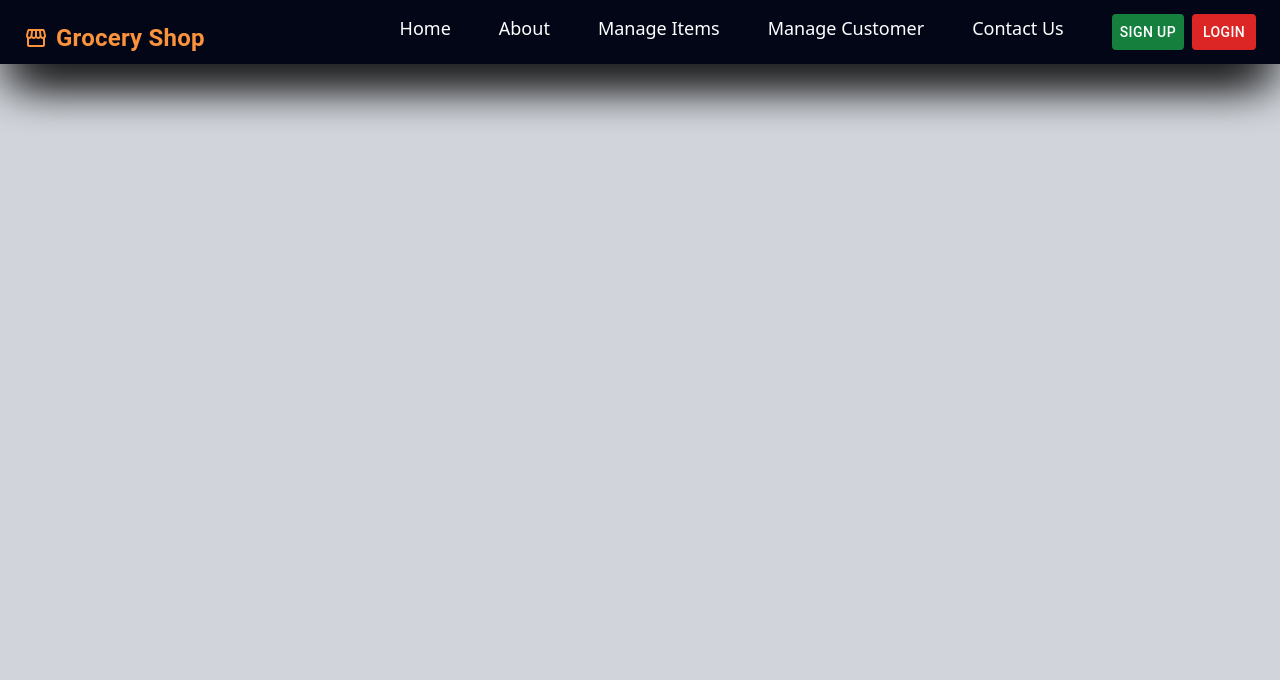
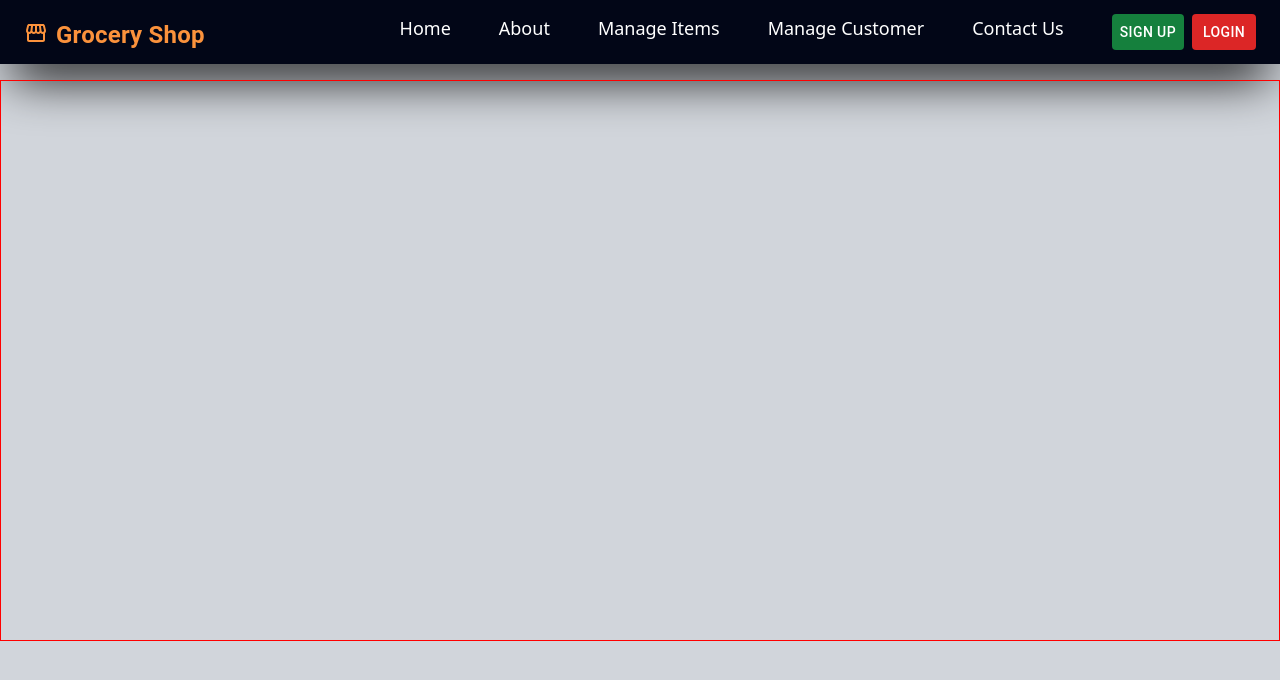
Before and after one commit to AbhiWPA/MERN-Application, a React (Create React App) app in the folder frontend/: page / in a window 1280 px wide. Shown: the top 680 px of the page. Built offline with nearby package versions, Linux system fonts and the light colour scheme.

Commit message:
Content updated

```diff
--- a/frontend/public/index.html
+++ b/frontend/public/index.html
@@ -3,6 +3,7 @@
   <head>
     <meta charset="utf-8" />
     <link rel="icon" href="%PUBLIC_URL%/favicon.ico" />
+    <link rel="stylesheet" href="https://cdn.jsdelivr.net/npm/bootstrap@5.3.0/dist/css/bootstrap.min.css" />
     <meta name="viewport" content="width=device-width, initial-scale=1" />
     <meta name="theme-color" content="#000000" />
     <meta
@@ -39,5 +40,6 @@
       To begin the development, run `npm start` or `yarn start`.
       To create a production bundle, use `npm run build` or `yarn build`.
     -->
+    <script src="https://cdn.jsdelivr.net/npm/bootstrap@5.3.0/dist/js/bootstrap.bundle.min.js"></script>
   </body>
 </html>
--- a/frontend/src/App.js
+++ b/frontend/src/App.js
@@ -10,7 +10,7 @@ import Layout from './components/Layout/Layout'
 
 function App() {
   return (
-    <div className="App">
+    <div className="App h-screen">
      <Layout/>
     </div>
   );
--- a/frontend/src/components/Layout/Header.js
+++ b/frontend/src/components/Layout/Header.js
@@ -7,11 +7,11 @@ import {Link} from 'react-router-dom'
 const Header = () => {
   return (
     <>
-    <Box>
+    <Box className="!h-20 !fixed">
       <AppBar component={'nav'} sx={{fontSize: 100}} className='!bg-slate-950 !shadow-2xl !shadow-black'>
         <Toolbar>
-          <Typography className='!font-bold !text-2xl !mt-3 text-orange-400' component={'div'} sx={{flexGrow:1}}>
-            <StorefrontIcon  className='!mr-2 mb-1'/>
+          <Typography className='!font-bold !text-2xl !mt-2 text-orange-400' component={'div'} sx={{flexGrow:1}}>
+            <StorefrontIcon  className='!mr-2 mb-2'/>
             Grocery Shop
           </Typography>
           <Box>
--- a/frontend/src/components/Layout/Layout.js
+++ b/frontend/src/components/Layout/Layout.js
@@ -13,7 +13,7 @@ const Layout = () => {
     <>
        <Header />
 
-  <main>
+  <main className='!mt-20 '>
   <Routes>
     <Route path='/' element={<Home/>}/>
     <Route path='/about' element={<About/>}/>
--- a/frontend/src/pages/Home.js
+++ b/frontend/src/pages/Home.js
@@ -1,11 +1,57 @@
 import React from 'react'
 import Header from '../components/Layout/Header'
+import image from "../assets/photo-01.jpg";
 
 const Home = () => {
   return (
    <>
-    <Header />
-    <h1>Home Page</h1>
+
+      {/* <div className='z-10 absolute mt-56 ml-10 bg-transparent'>
+      </div>
+      <img src={image} className='w-full' style={{objectFit: 'cover', height: '550px'}}></img> */}
+
+      <div className='relative' style={{objectFit: 'cover', height: '561px', border: '1px solid red', marginTop: '64px'}}>
+
+                  {/* <div id="carouselExampleCaptions" className="carousel slide h-fit">
+                    <div className="carousel-indicators">
+                      <button type="button" data-bs-target="#carouselExampleCaptions" data-bs-slide-to="0" class="active" aria-current="true" aria-label="Slide 1"></button>
+                      <button type="button" data-bs-target="#carouselExampleCaptions" data-bs-slide-to="1" aria-label="Slide 2"></button>
+                      <button type="button" data-bs-target="#carouselExampleCaptions" data-bs-slide-to="2" aria-label="Slide 3"></button>
+                    </div>
+                  <div className="w-full h-full carousel-inner">
+                    <div className="carousel-item active">
+                      <img src={image} className="d-block w-100" alt="..." />
+                      <div className="carousel-caption d-none d-md-block">
+                      <h5>First slide label</h5>
+                      <p>Some representative placeholder content for the first slide.</p>
+                    </div>
+                  </div>
+                  <div className="carousel-item">
+                <img src={image} className="d-block w-100" alt="..." />
+                <div className="carousel-caption d-none d-md-block">
+                  <h5>Second slide label</h5>
+                  <p>Some representative placeholder content for the second slide.</p>
+                </div>
+              </div>
+              <div className="carousel-item">
+                <img src={image} className="d-block w-100" alt="..." />
+                <div className="carousel-caption d-none d-md-block">
+                  <h5>Third slide label</h5>
+                  <p>Some representative placeholder content for the third slide.</p>
+                </div>
+              </div>
+            </div>
+            <button className="carousel-control-prev" type="button" data-bs-target="#carouselExampleCaptions" data-bs-slide="prev">
+              <span className="carousel-control-prev-icon" aria-hidden="true"></span>
+              <span className="visually-hidden">Previous</span>
+            </button>
+            <button className="carousel-control-next" type="button" data-bs-target="#carouselExampleCaptions" data-bs-slide="next">
+              <span className="carousel-control-next-icon" aria-hidden="true"></span>
+              <span className="visually-hidden">Next</span>
+            </button>
+          </div> */}
+
+      </div>
    </>
 
   )
```
Also changed, not shown: 1 other file (tests, documents, lock files or other folders).
